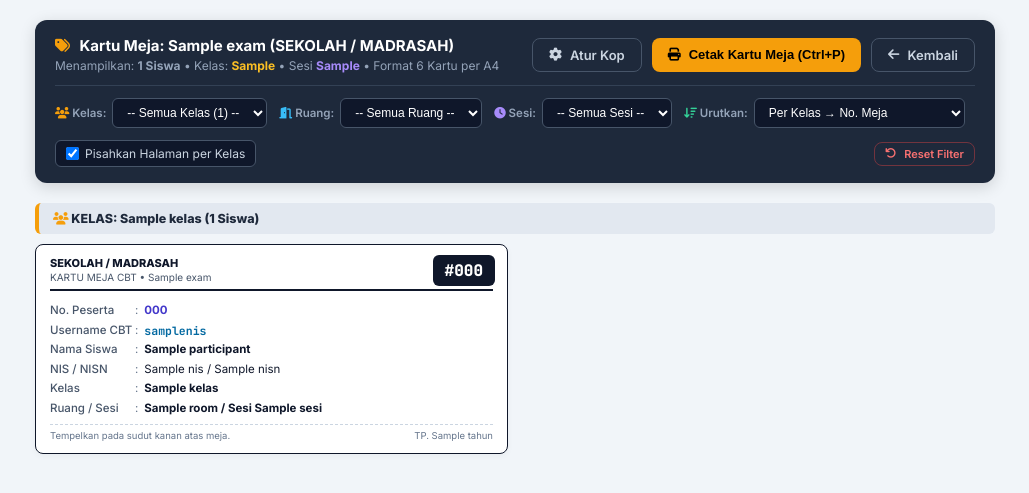
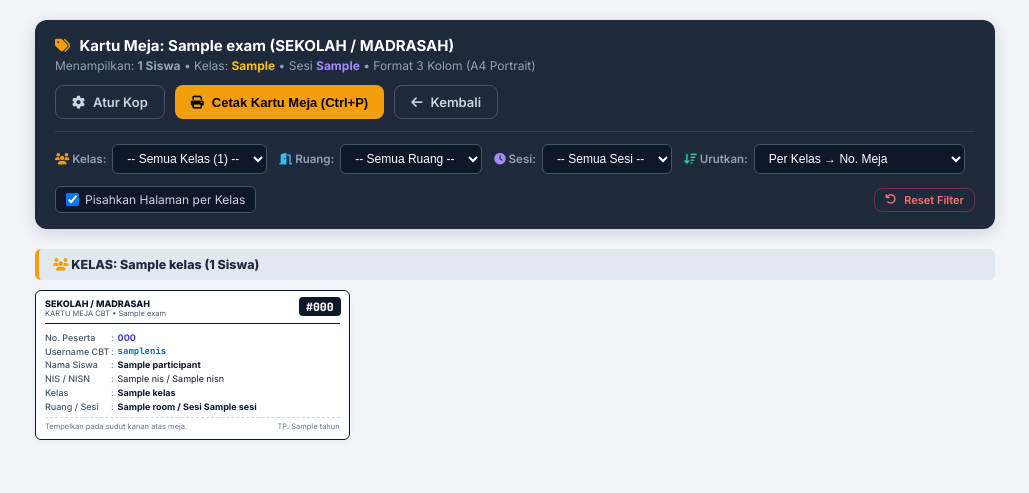
Before and after one commit to arindramobil-crypto/exam-admin, a CodeIgniter 4 app: the page made by app/Views/participant/print_kartu_meja.php in a window 1280 px wide. Shown: the top 493 px of the page, without its empty margins (125-1154 px from the left). Run offline with PHP 8.4 and a stand-in for CodeIgniter, Linux system fonts and the light colour scheme; the template is opened without the code that fills it: most values are stand-ins (such as "Sample title", 1, 10 or a date in 2020); some libraries are stand-ins or nearby versions.

Commit message:
feat(kartu-meja): change to compact 3-column A4 portrait layout

```diff
--- a/app/Views/participant/print_kartu_meja.php
+++ b/app/Views/participant/print_kartu_meja.php
@@ -123,18 +123,18 @@ body {
     border-left: 4px solid #f59e0b;
 }
 
-/* Card Grid Layout */
+/* Card Grid Layout - 3 Kolom Portrait */
 .card-grid {
     display: grid;
-    grid-template-columns: repeat(2, 1fr);
-    gap: 14px;
+    grid-template-columns: repeat(3, 1fr);
+    gap: 8px;
 }
 
 .meja-item {
     background: #fff;
     border: 1.5px solid #0f172a;
-    border-radius: 8px;
-    padding: 12px 14px;
+    border-radius: 6px;
+    padding: 8px 9px;
     box-shadow: 0 2px 6px rgba(0,0,0,0.04);
     position: relative;
     page-break-inside: avoid;
@@ -142,84 +142,87 @@ body {
 }
 
 .meja-header {
-    border-bottom: 2px solid #0f172a;
-    padding-bottom: 6px;
-    margin-bottom: 10px;
+    border-bottom: 1.5px solid #0f172a;
+    padding-bottom: 4px;
+    margin-bottom: 6px;
     display: flex;
     align-items: center;
-    gap: 8px;
-    padding-right: 80px; /* space for table badge */
+    gap: 6px;
+    padding-right: 46px; /* space for table badge */
 }
 .meja-logo {
-    width: 32px;
-    height: 32px;
+    width: 22px;
+    height: 22px;
     object-fit: contain;
     flex-shrink: 0;
 }
 .meja-header-text h3 {
-    font-size: 11px;
+    font-size: 9px;
     font-weight: 800;
     text-transform: uppercase;
     color: #0f172a;
-    line-height: 1.2;
+    line-height: 1.15;
 }
 .meja-header-text p {
-    font-size: 10px;
+    font-size: 7.5px;
     color: #475569;
     margin-top: 1px;
+    line-height: 1.15;
 }
 
 .nomor-meja-badge {
     position: absolute;
-    top: 10px;
-    right: 12px;
+    top: 6px;
+    right: 8px;
     background: #0f172a;
     color: #fff;
-    padding: 5px 12px;
-    border-radius: 6px;
+    padding: 2px 7px;
+    border-radius: 4px;
     font-family: 'JetBrains Mono', monospace;
-    font-size: 16px;
+    font-size: 11.5px;
     font-weight: 900;
 }
 
 .info-row {
     display: flex;
-    font-size: 11.5px;
-    margin-bottom: 4px;
-    line-height: 1.35;
+    font-size: 9px;
+    margin-bottom: 2.5px;
+    line-height: 1.25;
 }
 .info-label {
-    width: 85px;
+    width: 66px;
     color: #475569;
     font-weight: 500;
     flex-shrink: 0;
 }
 .info-separator {
-    margin-right: 6px;
+    margin-right: 4px;
     color: #64748b;
 }
 .info-value {
     font-weight: 700;
     color: #0f172a;
+    word-break: break-word;
+    overflow-wrap: anywhere;
 }
 .password-box {
     font-family: 'JetBrains Mono', monospace;
     background: #f1f5f9;
-    padding: 1px 6px;
-    border-radius: 4px;
+    padding: 1px 5px;
+    border-radius: 3px;
     border: 1px solid #cbd5e1;
     color: #0f172a;
-    letter-spacing: 1px;
-    font-size: 11px;
+    letter-spacing: 0.5px;
+    font-size: 9px;
 }
 
 .meja-footer {
     border-top: 1px dashed #cbd5e1;
-    margin-top: 8px;
-    padding-top: 5px;
+    margin-top: 5px;
+    padding-top: 4px;
     display: flex;
     justify-content: space-between;
-    font-size: 9.5px;
+    font-size: 7.5px;
     color: #64748b;
 }
 
@@ -238,12 +241,12 @@ body {
         margin: 0;
     }
     .card-grid {
-        grid-template-columns: repeat(2, 1fr);
-        gap: 10px;
+        grid-template-columns: repeat(3, 1fr);
+        gap: 6px;
     }
     .meja-item {
         box-shadow: none;
-        border: 1.5px solid #000;
+        border: 1.2px solid #000;
         page-break-inside: avoid;
         break-inside: avoid;
     }
@@ -257,8 +260,8 @@ body {
         break-after: auto;
     }
     @page {
-        size: A4;
-        margin: 8mm;
+        size: A4 portrait;
+        margin: 6mm;
     }
 }
 </style>
@@ -286,7 +289,7 @@ if (!empty($rooms)) {
                 <?= !empty($filterKelas) ? ' &bull; Kelas: <span style="color:#fbbf24;font-weight:700">' . esc($filterKelas) . '</span>' : '' ?>
                 <?= (!empty($filterRoom) && isset($roomsMap[$filterRoom])) ? ' &bull; Ruang: <span style="color:#38bdf8;font-weight:700">' . esc($roomsMap[$filterRoom]) . '</span>' : '' ?>
                 <?= !empty($filterSesi) ? ' &bull; Sesi <span style="color:#a78bfa;font-weight:700">' . esc($filterSesi) . '</span>' : '' ?>
-                &bull; Format 6 Kartu per A4
+                &bull; Format 3 Kolom (A4 Portrait)
             </p>
         </div>
         <div class="toolbar-actions">
```
